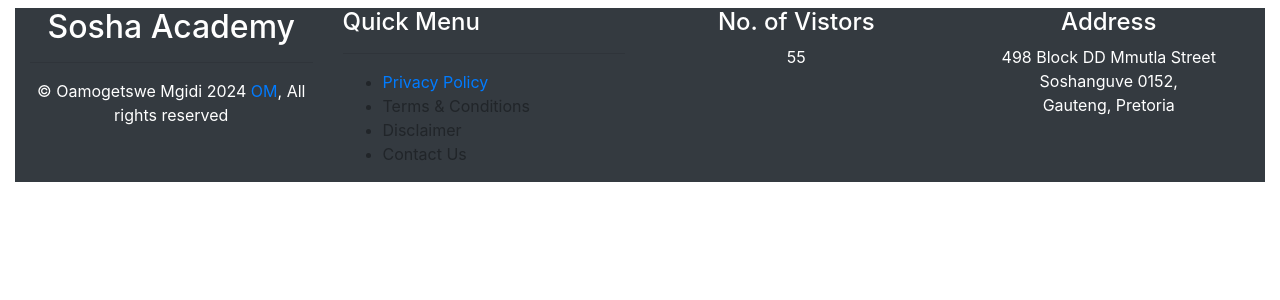
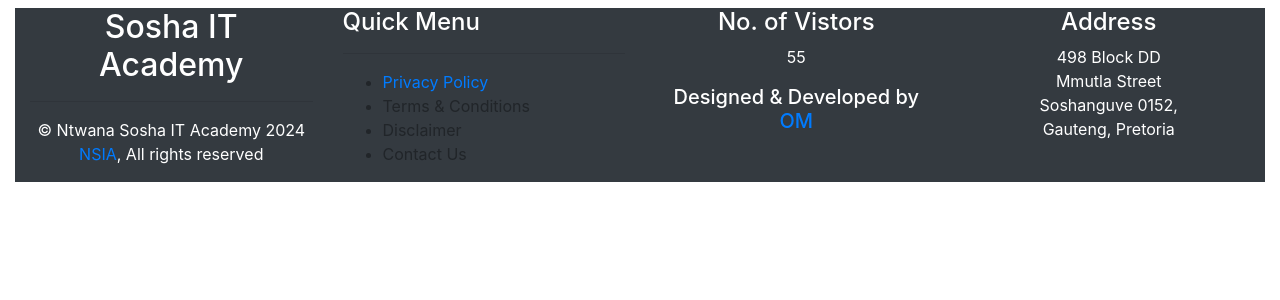
Before and after one commit to OamoTololo/school-management, a PHP site: page / in a window 1280 px wide. Shown: the part 56-356 px from the top of the page. Run offline with PHP 8.4, Linux system fonts and the light colour scheme; some libraries are stand-ins or nearby versions; some web fonts are replaced.

Commit message:
Finished off the footer.

```diff
--- a/inc/footer.php
+++ b/inc/footer.php
@@ -1,6 +1,7 @@
 <div class="col-md-3 text-white">
-    <h2 class="text-center">Sosha Academy</h2><hr>
-    <p class="text-center">&copy; Oamogetswe Mgidi 2024<a href="www.oamogetswemidi.co.za"> OM</a>, All rights reserved</p>
+    <h2 class="text-center">Sosha IT Academy</h2><hr>
+    <p class="text-center">&copy; Ntwana Sosha IT Academy 2024<a href="www.ntwana-sosha.co.za"> NSIA</a>, All rights
+        reserved</p>
 </div>
 
 <div class="col-md-3">
@@ -16,12 +17,14 @@
 <div class="col-md-3">
     <h4 class="text-center text-white">No. of Vistors</h4>
     <p class="text-center text-white">55</p>
+    <h5 class="text-white text-center">Designed & Developed by <a href="www.oamogetswe-mgidi.co.za">OM</a></h5>
 </div>
 
 <div class="col-md-3 text-white text-center">
     <h4>Address</h4>
     <address>
-        498 Block DD Mmutla Street<br>
+        498 Block DD <br>
+        Mmutla Street<br>
         Soshanguve 0152,<br>
         Gauteng, Pretoria<br>
     </address>
```
Also changed, not shown: images/slider1.jpg (added).
